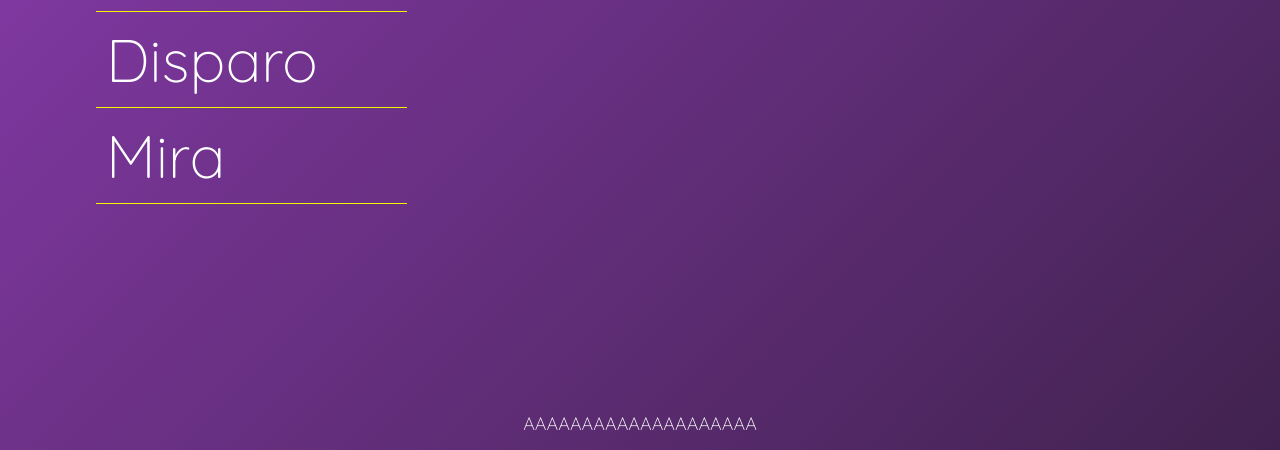
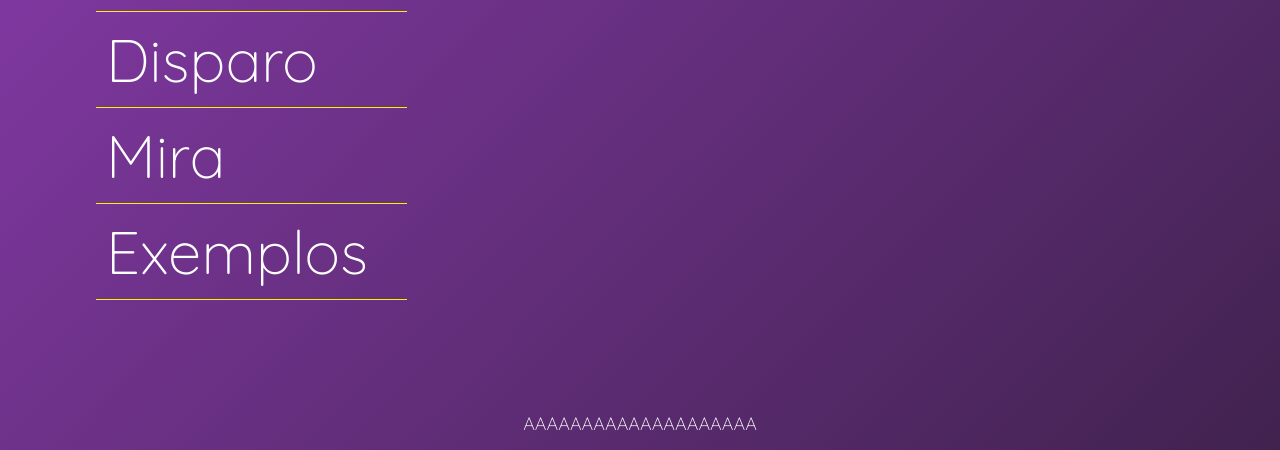
Before and after one commit to Vitor-S/Horto-Codes, a PHP site: page / in a window 1280 px wide. Shown: the part 350-800 px from the top of the page. Run offline with PHP 8.4, Linux system fonts and the light colour scheme; data that the repository does not hold is empty; some libraries are stand-ins or nearby versions.

Commit message:
tutors fix

```diff
--- a/tutors/index.php
+++ b/tutors/index.php
@@ -41,6 +41,7 @@ include('../scripts/tutors.php');
         </ul>
         <div class="separator" id="separator-fire"></div>
    </section>
+
    <section class="sec-track">
     <h1 class="title" id="title-track">Mira</h1>
         <ul class="track">
@@ -48,7 +49,18 @@ include('../scripts/tutors.php');
         </ul>
         <div class="separator" id="separator-track"></div>
    </section>
-
+    <?php
+    // troca a classe de section
+    // id do h1
+    // classe da ul
+    // id da div do separator?>
+   <section class="sec-ex">
+    <h1 class="title" id="title-ex">Exemplos</h1>
+        <ul class="ex">
+            <?php getTutors(5); ?>
+        </ul>
+        <div class="separator" id="separator-ex"></div>
+   </section>
 
    </div>
    <?php include_once('../components/popupCard/popup.php');
```
